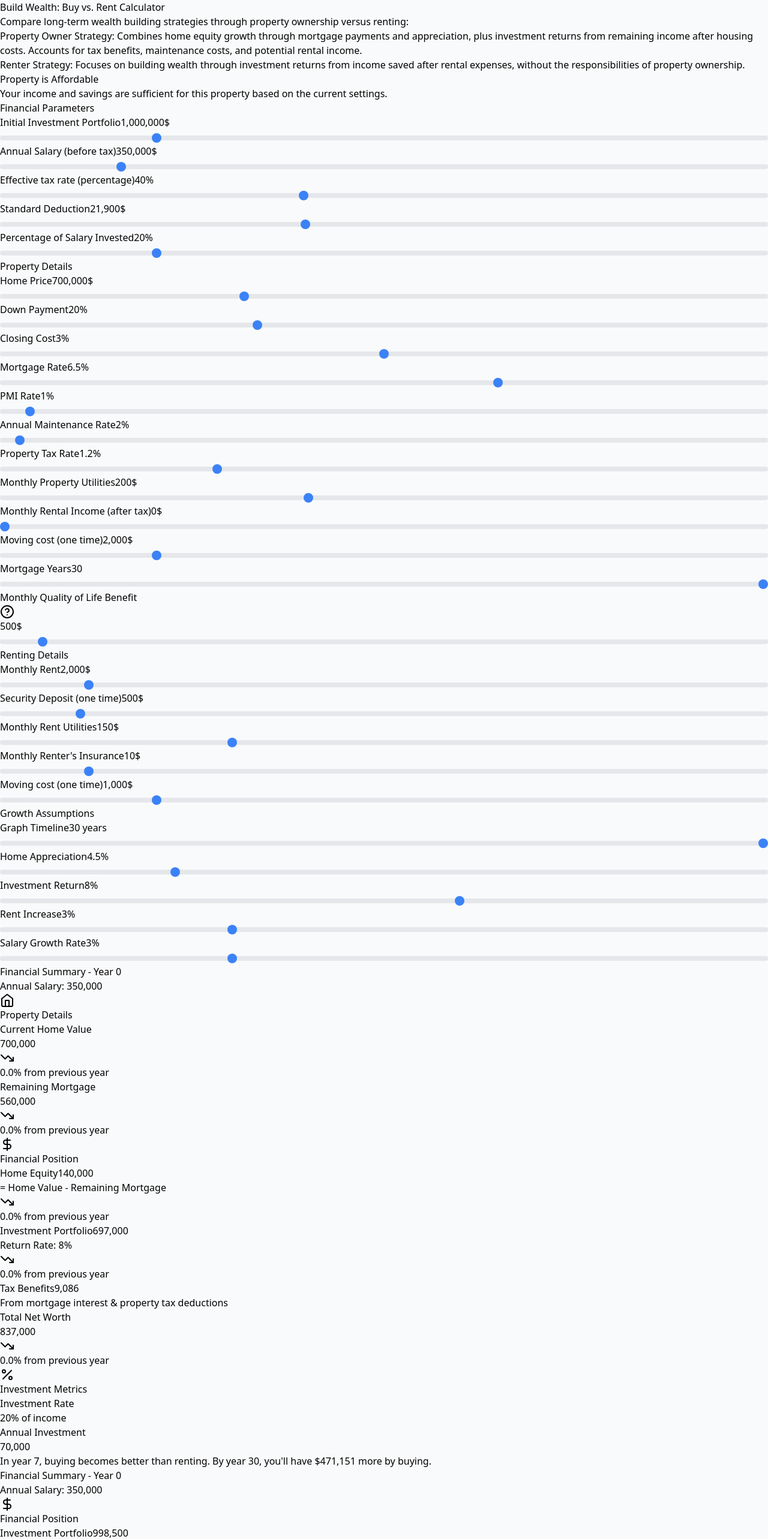
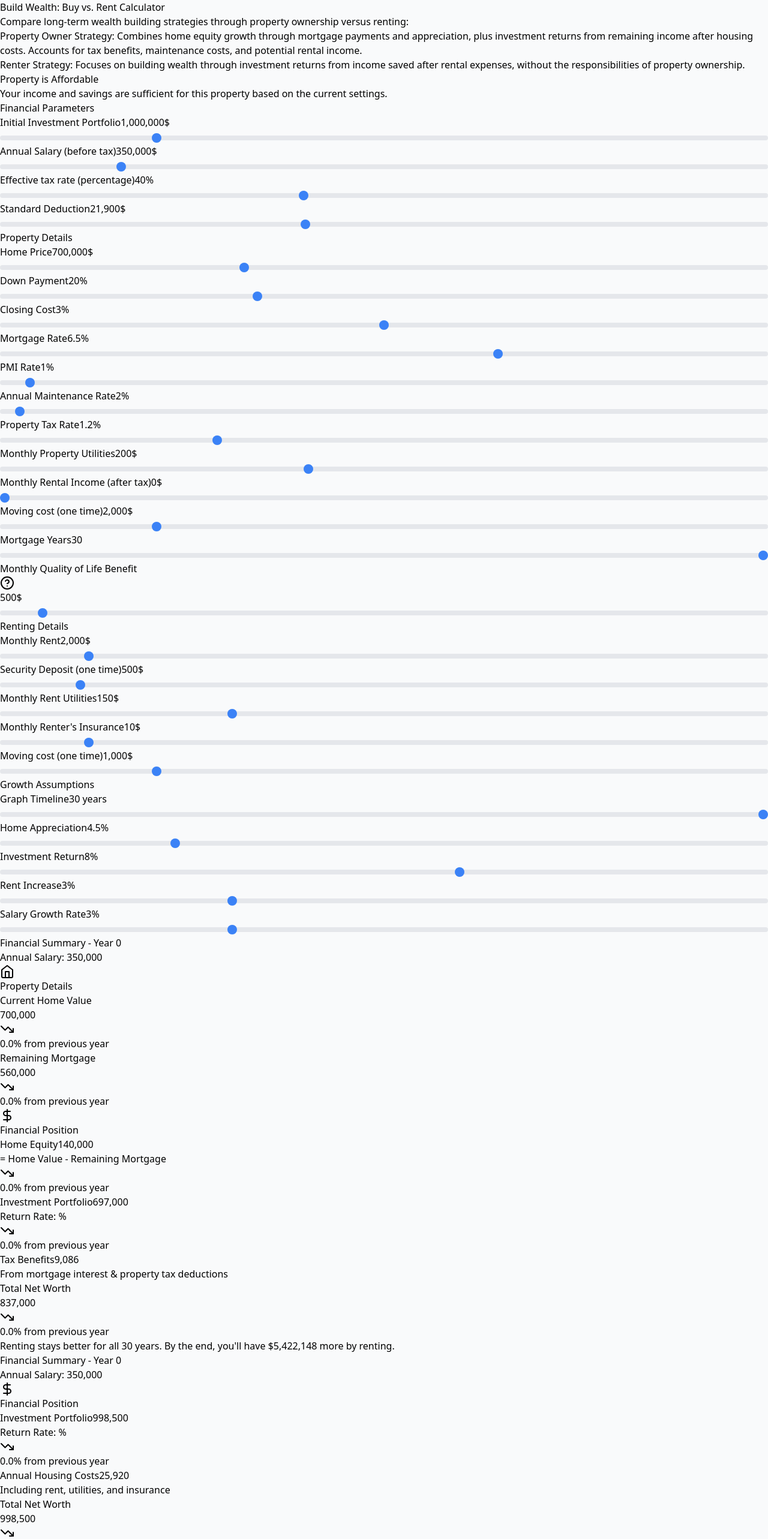
Before and after one commit to MaksimDan/housing-calculator, a React (Vite) app: page / in a window 1280 px wide. Shown: the top 2566 px of the page at 60% size. Built offline with nearby package versions, Linux system fonts and the light colour scheme.

Commit message:
invest all left over money in both scenarios at the end of each month

```diff
--- a/src/HousingCalculator.tsx
+++ b/src/HousingCalculator.tsx
@@ -261,24 +261,6 @@
           </div>
         </div>
       )}
-
-      <div className="pt-4 border-t">
-        <h4 className="flex items-center gap-2 text-gray-600 font-medium mb-2">
-          <Percent className="w-4 h-4" /> Investment Metrics
-        </h4>
-        <div className="grid grid-cols-2 gap-4 text-sm">
-          <div>
-            <div className="text-gray-600">Investment Rate</div>
-            <div className="font-medium">{data.investmentRate}% of income</div>
-          </div>
-          <div>
-            <div className="text-gray-600">Annual Investment</div>
-            <div className="font-medium">
-              {formatCurrency((data.salary * data.investmentRate) / 100)}
-            </div>
-          </div>
-        </div>
-      </div>
     </div>
   );
 };
@@ -290,7 +272,6 @@
   const [annualSalaryBeforeTax, setAnnualSalaryBeforeTax] = useState(350000);
   const [effectiveTaxRate, setEffectiveTaxRate] = useState(40);
   const [standardDeduction, setStandardDeduction] = useState(21900);
-  const [investmentRate, setInvestmentRate] = useState(20);
   const [initialInvestment, setInitialInvestment] = useState(1000000);
 
   // Property Details
@@ -464,14 +445,14 @@
       if (year > 0) {
         currentAnnualSalary *= 1 + salaryGrowthRate / 100;
 
-        const monthlyAvailableForInvestment = monthlyTakeHome - netMonthlyHomeownerCosts;
-        const desiredMonthlyInvestment = monthlyTakeHome * (investmentRate / 100);
-        const actualMonthlyInvestment = Math.max(0, Math.min(
-          desiredMonthlyInvestment,
-          monthlyAvailableForInvestment
-        ));
+        // Invest all available money in both scenartios at the end of each month
+        const monthlyAvailableForBuyerInvestment = monthlyTakeHome - netMonthlyHomeownerCosts;
+        const monthlyAvailableForRenterInvestment = monthlyTakeHome - totalMonthlyRenterCosts;
 
-        const yearlyHomeownerInvestment = actualMonthlyInvestment * 12;
+        // Calculate yearly investments using all available money
+        const yearlyHomeownerInvestment = Math.max(0, monthlyAvailableForBuyerInvestment) * 12;
+        const yearlyRenterInvestment = Math.max(0, monthlyAvailableForRenterInvestment) * 12;
+
         const previousHomeValue = currentHomeValue;
         currentHomeValue *= 1 + homeAppreciation / 100;
         const yearlyEquityFromAppreciation = currentHomeValue - previousHomeValue;
@@ -493,9 +474,6 @@
         currentMonthlyRentalIncome *= 1 + rentIncrease / 100;
         currentMonthlyRent *= 1 + rentIncrease / 100;
 
-        const yearlyRenterInvestment =
-          (monthlyTakeHome - totalMonthlyRenterCosts) * 12 * (investmentRate / 100);
-
         rentingNetWorth =
           rentingNetWorth * (1 + investmentReturn / 100) +
           yearlyRenterInvestment;
@@ -516,8 +494,7 @@
         yearlyInterestPaid: Math.round(mortgageBreakdown.yearlyInterestPaid),
         monthlyPayment: Math.round(netMonthlyHomeownerCosts),
         availableMonthlyInvestment: Math.round(monthlyTakeHome - netMonthlyHomeownerCosts),
-        investmentRate,
-        investmentReturn,
+        monthlyRent: Math.round(currentMonthlyRent),
         annualRentCosts: Math.round(totalMonthlyRenterCosts * 12),
         monthlyRentalIncome: Math.round(currentMonthlyRentalIncome),
         yearlyTaxSavings: Math.round(yearlyTaxSavings),
@@ -529,7 +506,7 @@
     monthlyRent, homeAppreciation, investmentReturn, rentIncrease,
     closingCostPercent, monthlyRenterInsurance, monthlyRentUtilities,
     monthlyPropertyUtilities, salaryGrowthRate, initialInvestment,
-    annualSalaryBeforeTax, effectiveTaxRate, investmentRate,
+    annualSalaryBeforeTax, effectiveTaxRate,
     standardDeduction, monthlyRentalIncome, movingCostBuying,
     rentDeposit, PMIRate, annualMaintainanceRate, monthyQualityOfLife,
     mortgageYears, movingCostRenting
@@ -622,15 +599,6 @@
               max={40000}
               step={100}
               suffix="$"
-            />
-            <Input
-              label="Percentage of Salary Invested"
-              value={investmentRate}
-              onChange={setInvestmentRate}
-              min={0}
-              max={100}
-              step={1}
-              suffix="%"
             />
           </div>
 
```
